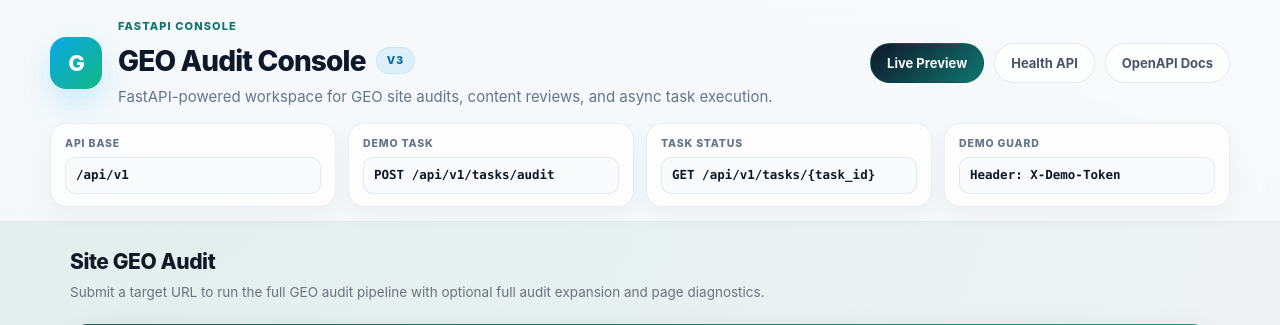
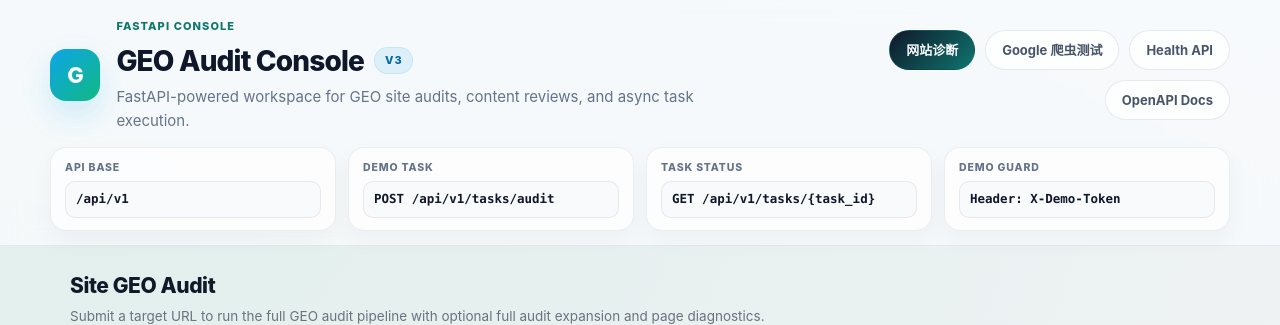
Before and after one commit to daogeshifu/site-geo, a FastAPI app: page / in a window 1280 px wide. Shown: the top 325 px of the page. Run offline with FastAPI, Linux system fonts and the light colour scheme; parts of the project's set-up code (start-up, migrations or seed data) failed here and were passed over.

Commit message:
url check

```diff
--- a/app/api/routes/demo.py
+++ b/app/api/routes/demo.py
@@ -16,6 +16,7 @@
 router = APIRouter(tags=["demo"])
 
 TEMPLATE_PATH = Path(__file__).resolve().parents[2] / "web" / "templates" / "demo.html"
+GOOGLE_CRAWLER_TEMPLATE_PATH = Path(__file__).resolve().parents[2] / "web" / "templates" / "google-crawler.html"
 
 
 @router.get("/", response_class=HTMLResponse)
@@ -28,6 +29,12 @@
     - app/web/static/js/demo/
     """
     return HTMLResponse(TEMPLATE_PATH.read_text(encoding="utf-8"))
+
+
+@router.get("/google-crawler-test", response_class=HTMLResponse)
+async def google_crawler_demo_page() -> HTMLResponse:
+    """返回 Googlebot / Google Render 双检测 demo。"""
+    return HTMLResponse(GOOGLE_CRAWLER_TEMPLATE_PATH.read_text(encoding="utf-8"))
 
 
 @router.get("/api/v1/demo/token-status", include_in_schema=False)
--- a/app/core/config.py
+++ b/app/core/config.py
@@ -95,6 +95,9 @@
 
     # 是否允许使用 Playwright 进行浏览器渲染
     allow_playwright: bool = os.getenv("ALLOW_PLAYWRIGHT", "false").lower() == "true"
+    google_render_timeout_seconds: float = _get_float("GOOGLE_RENDER_TIMEOUT_SECONDS", 25.0)
+    google_render_network_idle_seconds: float = _get_float("GOOGLE_RENDER_NETWORK_IDLE_SECONDS", 5.0)
+    allow_benchmark_proxy_ips: bool = _get_bool("ALLOW_BENCHMARK_PROXY_IPS", False)
 
     # LLM 调用配置（OpenRouter）
     llm_request_timeout_seconds: float = _get_float("LLM_REQUEST_TIMEOUT_SECONDS", 30.0)
--- a/app/main.py
+++ b/app/main.py
@@ -18,6 +18,7 @@
 from app.api.routes.demo import router as demo_router
 from app.api.routes.discovery import router as discovery_router
 from app.api.routes.health import router as health_router
+from app.api.routes.google_crawler import router as google_crawler_router
 from app.api.routes.report import router as report_router
 from app.api.routes.tasks import router as task_router
 from app.core.config import settings
@@ -63,6 +64,7 @@
 # 注册所有路由模块
 app.include_router(demo_router)        # 交互式演示 UI
 app.include_router(health_router)      # 健康检查
+app.include_router(google_crawler_router)  # Googlebot / Google Render 测试
 app.include_router(discovery_router)   # 站点快照
 app.include_router(audit_router)       # 各审计模块
 app.include_router(task_router)        # 异步任务管理
--- a/app/models/requests.py
+++ b/app/models/requests.py
@@ -51,6 +51,12 @@
     build_knowledge_graph: bool = True
 
 
+class GoogleCrawlerTestRequest(BaseModel):
+    """Googlebot / Google Render 同步检测请求。"""
+
+    url: str = Field(..., min_length=3, max_length=2048)
+
+
 class AuditModuleRequest(UrlRequest):
     """单模块审计请求，可携带预先完成的 discovery 结果以复用"""
 
--- a/app/web/templates/demo.html
+++ b/app/web/templates/demo.html
@@ -22,7 +22,8 @@
       </div>
     </div>
     <div class="hdr-actions">
-      <a class="hdr-link hdr-link-primary" href="/">Live Preview</a>
+      <a class="hdr-link hdr-link-primary" href="/">网站诊断</a>
+      <a class="hdr-link" href="/google-crawler-test">Google 爬虫测试</a>
       <a class="hdr-link" href="/health" target="_blank" rel="noreferrer">Health API</a>
       <a class="hdr-link" href="/docs" target="_blank" rel="noreferrer">OpenAPI Docs</a>
     </div>
--- a/requirements.txt
+++ b/requirements.txt
@@ -11,4 +11,5 @@
 pymysql==1.1.1
 pytest==8.3.4
 pytest-asyncio==0.24.0
+playwright>=1.50,<2
 eval_type_backport==0.2.2
```
Also changed, not shown: README.md, 2 other files.
